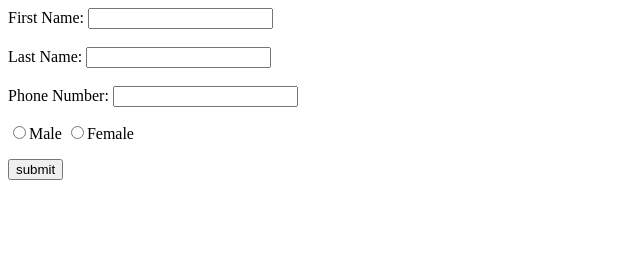
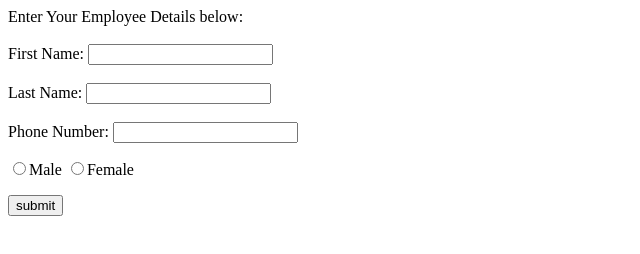
Before and after one commit to Udokaamos/HtmlCssTutorial, a plain HTML site: page index.html in a window 1280 px wide. Shown: the whole page, without its empty margins (0-640 px from the left). Drawn offline with Linux system fonts and the light colour scheme; files that its build step writes are made by us from their sources.

Commit message:
updated the index file

```diff
--- a/index.html
+++ b/index.html
@@ -8,7 +8,7 @@
     </head>
     <body>
         <form>
-            <!--<label>Enter Your Name :</label><br><br>-->
+            <label>Enter Your Employee Details below:</label><br><br>
             First Name: <input type="text" name="fname"><br><br>
             Last Name: <input type="text" name="lname"><br><br>
             Phone Number: <input type="tel" id="phone" name="phone" pattern="[0-9]{10}">
```
